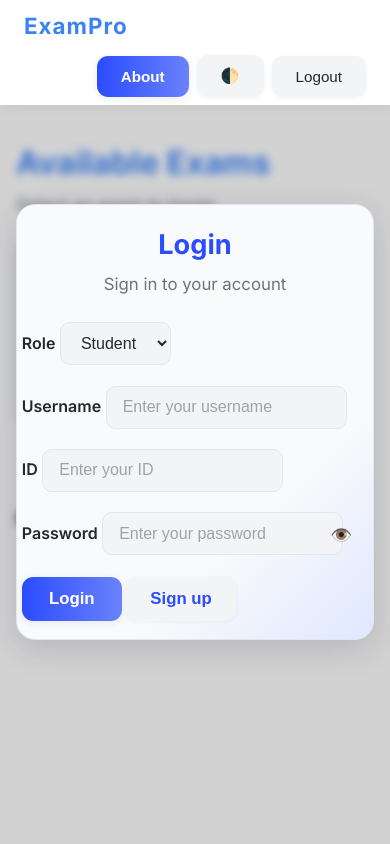
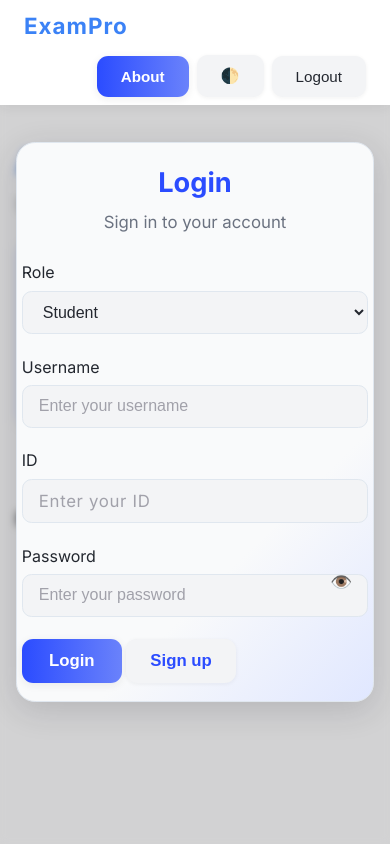
Before and after one commit to kalcoder101/FetenaX, a PHP site: page / in a window 390 px wide. Run offline with PHP 8.4, Linux system fonts and the light colour scheme.

Commit message:
Enhance authentication form styles and improve about overlay responsiveness

```diff
--- a/styles.css
+++ b/styles.css
@@ -652,10 +652,29 @@
   color: #6b7280;
   font-size: 1.05rem;
 }
+#authForm .form-group {
+  margin-bottom: 1.1rem;
+  display: flex;
+  flex-direction: column;
+}
 #authForm .form-group label {
+  margin-bottom: 0.3rem;
+}
+#authForm #authId.form-input {
+  letter-spacing: 0.04em;
+  font-family: 'Inter', monospace, sans-serif;
+  font-size: 1.05rem;
+  background: #f3f4f6;
   color: #23272f;
-  font-weight: 600;
+  border: 1.5px solid #e0e7ef;
+  border-radius: 0.6rem;
+  padding: 0.7rem 1rem;
   margin-bottom: 0.2rem;
+  transition: border 0.2s, box-shadow 0.2s;
+}
+#authForm #authId.form-input:focus {
+  border-color: #3b82f6;
+  box-shadow: 0 0 0 2px #dbeafe;
 }
 #authForm .form-input {
   background: #f3f4f6;
@@ -727,12 +746,15 @@
   display: flex;
   align-items: center;
   justify-content: center;
+  overflow-y: auto;
 }
 #aboutOverlay .modal-content {
   max-width: 410px;
   min-width: 0;
   width: 97vw;
   padding: 2.2rem 1.3rem 1.7rem 1.3rem;
+  max-height: 90vh;
+  overflow-y: auto;
 }
 #aboutOverlay .about-flex {
   display: flex;
@@ -795,6 +817,7 @@
   #aboutOverlay .modal-content {
     padding: 1.1rem 0.3rem 1.1rem 0.3rem;
     max-width: 99vw;
+    max-height: 98vh;
   }
   #aboutOverlay .about-title {
     font-size: 1.1rem;
```
